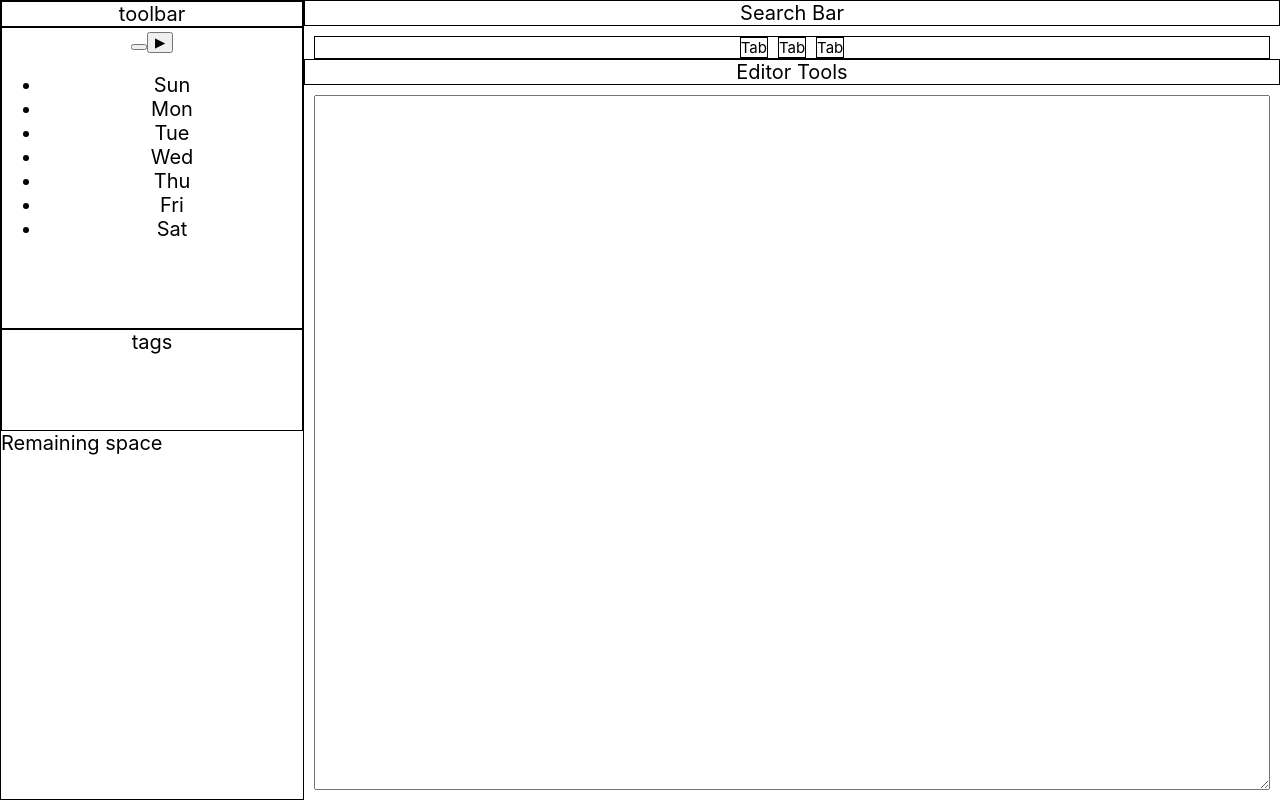
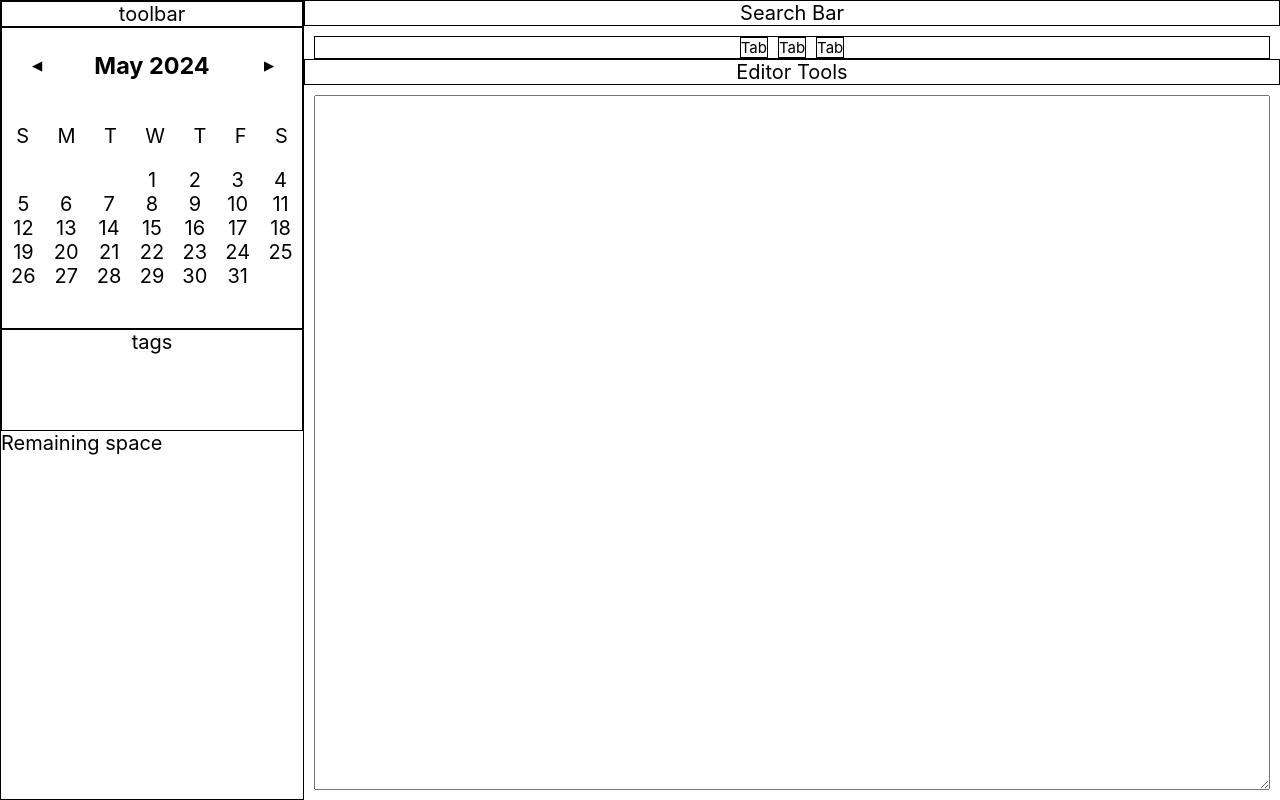
Before and after one commit to cse110-sp24-group26/final-project, a website with bundled scripts: page src/index.html in a window 1280 px wide. Built offline with nearby package versions, Linux system fonts and the light colour scheme.

Commit message:
Add functionality for calendar to parse dates accurately and display them properly. Align elements properly.

```diff
--- a/src/sidebar/calendar/calendar.js
+++ b/src/sidebar/calendar/calendar.js
@@ -3,19 +3,19 @@ class Calendar extends HTMLElement {
         this.innerHTML = `
             <div class="calendar">
                 <header>
-                    <button id="prev>&#9664</button>
+                    <button id="prev">&#9664</button>
                     <h3 class="month-year"></h3>
                     <button id="next">&#9654</button>
                 </header>
                 <section class="calendar-body">
                     <ul class = "days">
-                        <li>Sun</li>
-                        <li>Mon</li>
-                        <li>Tue</li>
-                        <li>Wed</li>
-                        <li>Thu</li>
-                        <li>Fri</li>
-                        <li>Sat</li>
+                        <li>S</li>
+                        <li>M</li>
+                        <li>T</li>
+                        <li>W</li>
+                        <li>T</li>
+                        <li>F</li>
+                        <li>S</li>
                     </ul>
                     <ul class="dates">
                         <!-- Dates will be listed here -->
@@ -23,6 +23,31 @@ class Calendar extends HTMLElement {
                 </section>
             </div>
         `;
+
+        this.updateCalendar(new Date());
+    }
+
+
+    /* This function  */
+    updateCalendar(date) {
+        const monthYearHeading = this.querySelector('.month-year');
+        const datesContainer = this.querySelector('.dates');
+
+        datesContainer.innerHTML = '';
+
+        const month = date.getMonth();
+        const year = date.getFullYear();
+        monthYearHeading.textContent = `${date.toLocaleString('default', { month: 'long' })} ${year}`;
+        const firstDay = new Date(year, month, 1).getDay();
+        const lastDay = new Date(year, month + 1, 0).getDate();
+
+        for (let i = 0; i < firstDay; i++) {
+            datesContainer.innerHTML += `<li class="date empty"></li>`;
+        }
+
+        for (let i = 1; i <= lastDay; i++) {
+            datesContainer.innerHTML += `<li class="date">${i}</li>`;
+        }
     }
 }
 
--- a/src/sidebar/sidebar.css
+++ b/src/sidebar/sidebar.css
@@ -20,6 +20,36 @@ m-calendar {
     border: solid 1px black;
 }
 
+#prev,
+#next {
+  width: 20px;
+  height: 20px;
+  position: relative;
+  border: none;
+  background: transparent;
+  cursor: pointer;
+}
+
+.calendar header {
+    display: flex;
+    align-items: center;
+    justify-content: space-around;
+}
+
+.days {
+    display: flex;
+    list-style: none;
+    padding: 0;
+    justify-content: space-around;
+}
+
+.dates {
+    display: grid;
+    grid-template-columns: repeat(7, 1fr);
+    list-style: none;
+    padding: 0;
+}
+
 m-tags {
     border: solid 1px black;
 	text-align: center;
```
